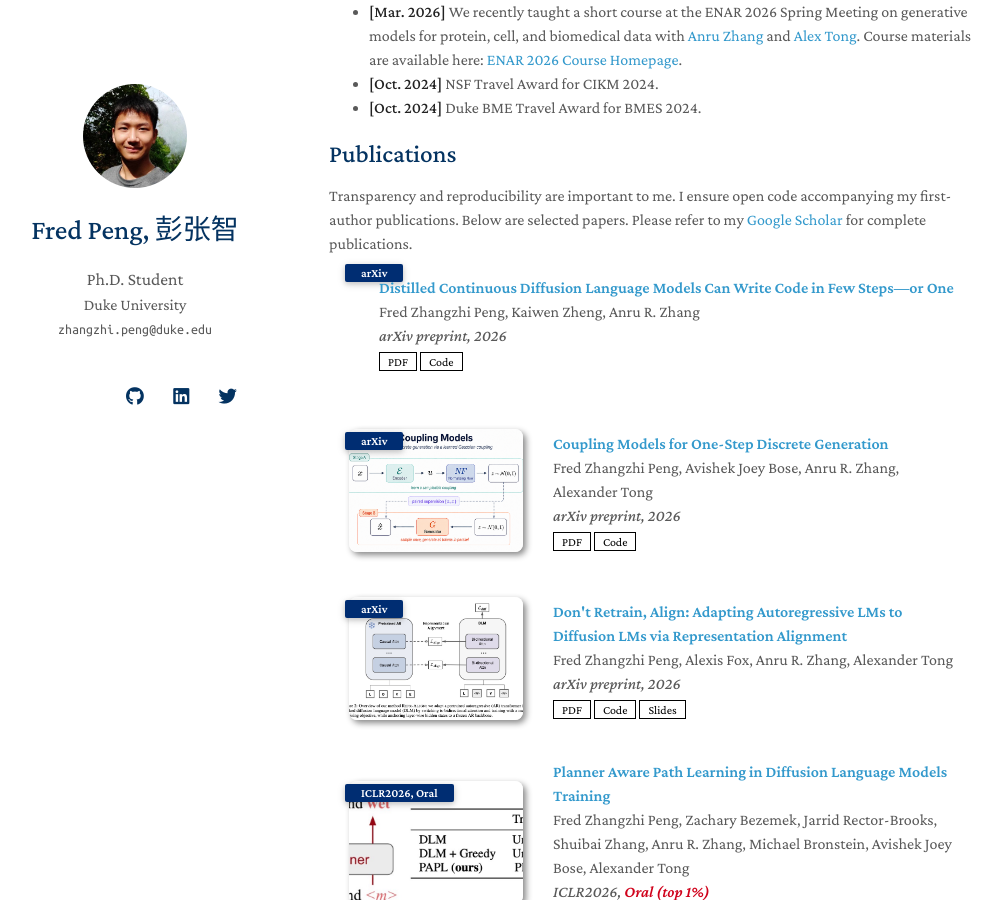
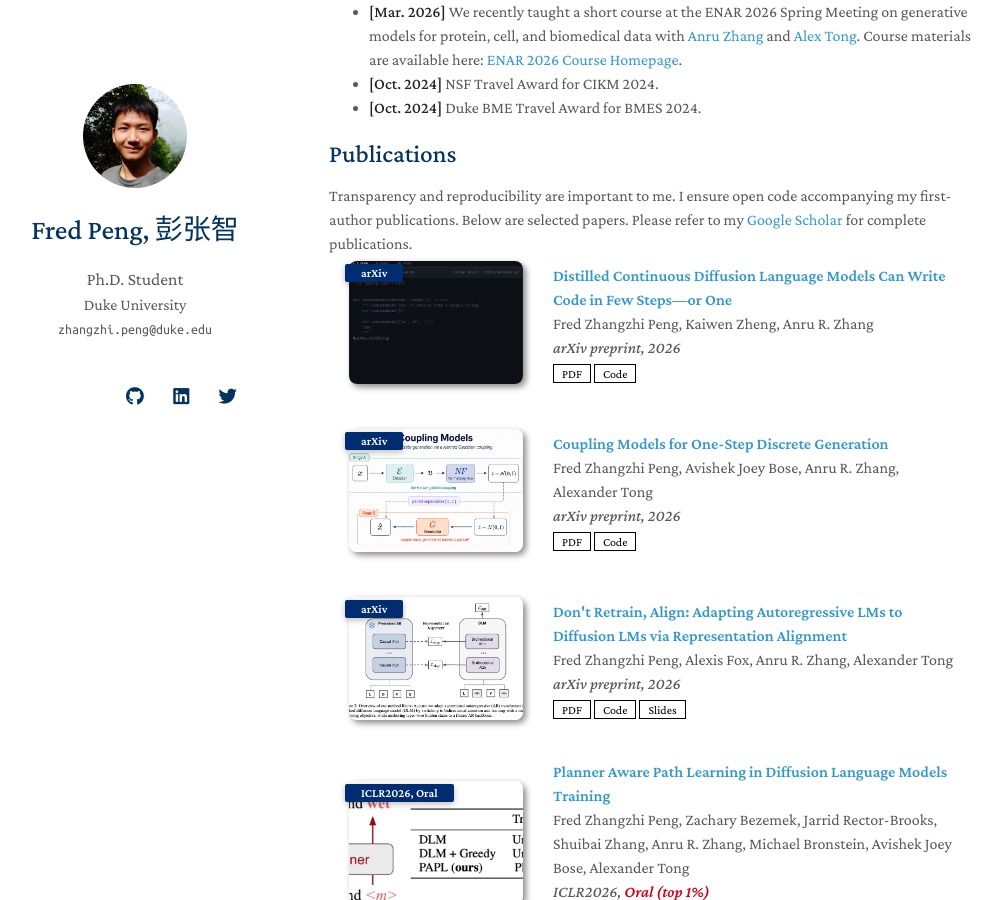
Before and after one commit to pengzhangzhi/home, a Jekyll site: the page built from index.md, in a window 1280 px wide and 900 px high, scrolled down 939 px. Shown: the whole window, without its empty margins (141-1143 px from the left). Built offline with Jekyll 4.4.1, drawn with Linux system fonts in a browser that asks for light colours; nearby versions of some CDN libraries; a style sheet for code colours, icons or effects is not loaded; our own code applies the rules of GitHub Pages for plain Markdown files.

Commit message:
Add PlaidQ publication thumbnail

```diff
--- a/_data/publications.yml
+++ b/_data/publications.yml
@@ -1,5 +1,6 @@
 main:
   - title: "Distilled Continuous Diffusion Language Models Can Write Code in Few Steps—or One"
+    image: ./assets/img/plaidq-teaser.gif
     authors: Fred Zhangzhi Peng, Kaiwen Zheng, Anru R. Zhang
     pdf: https://arxiv.org/abs/2609.04531
     conference_short: arXiv
```
Also changed, not shown: assets/img/plaidq-teaser.gif (added).
